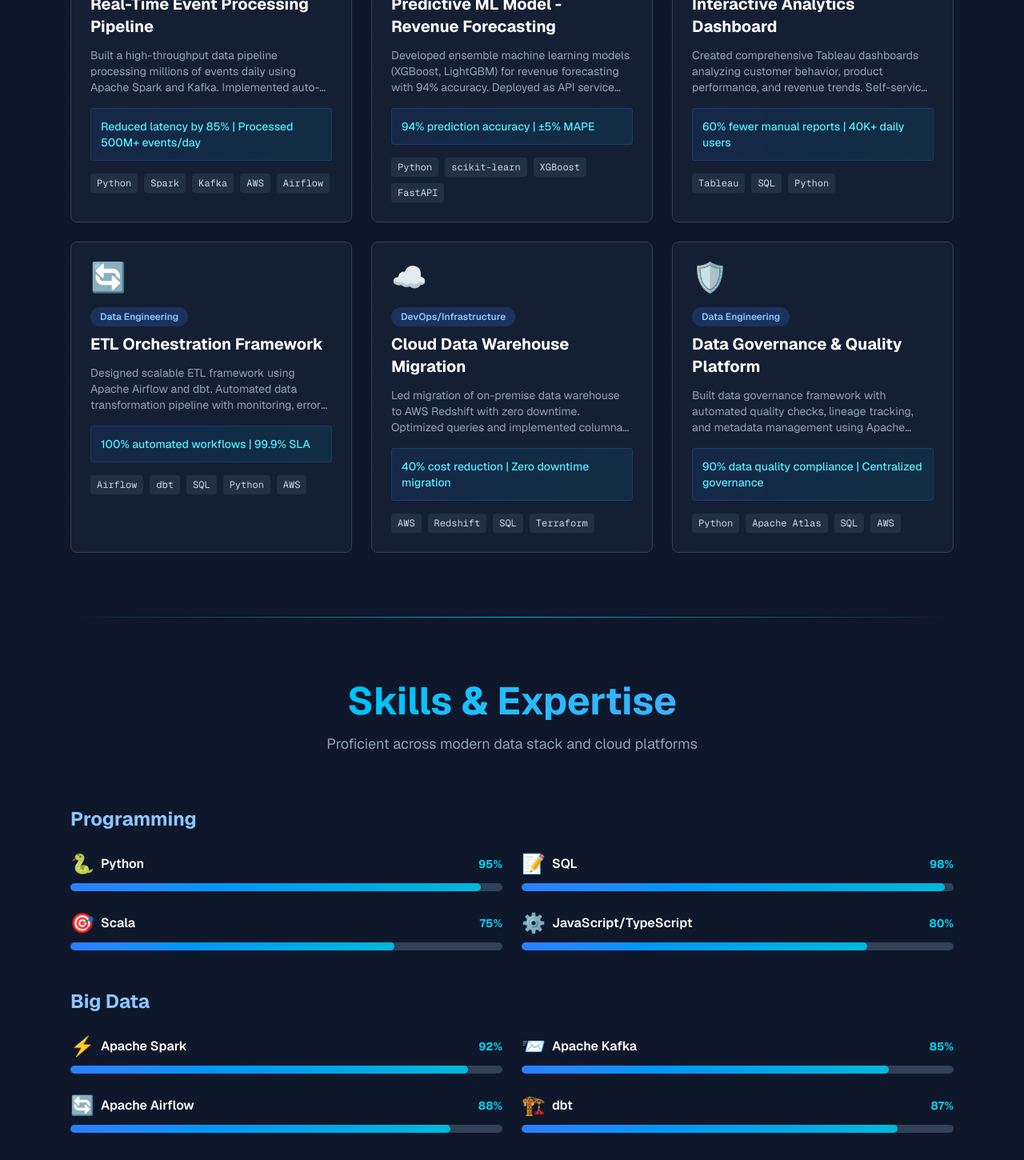
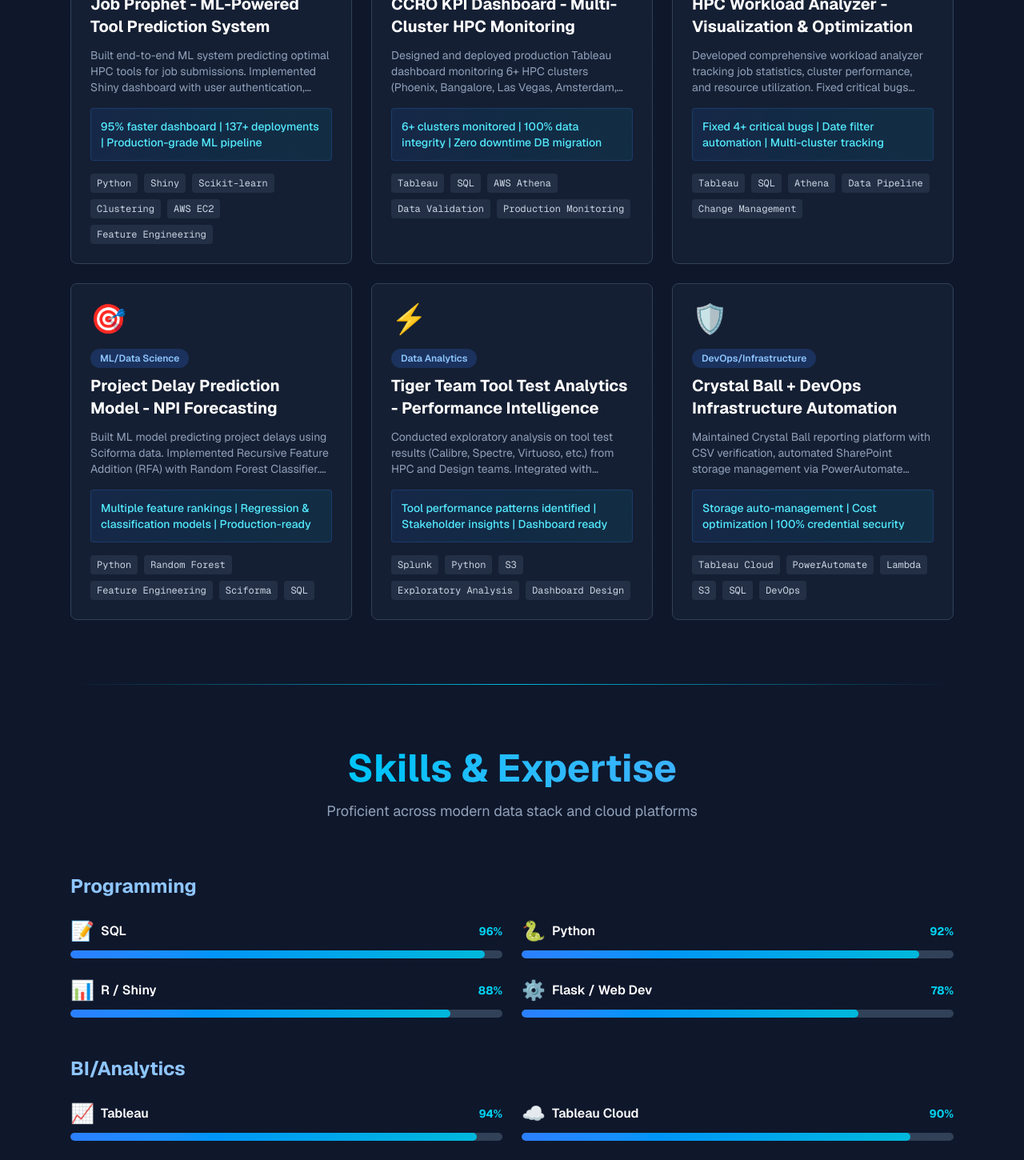
Before and after one commit to tanvirtanmoy/tanmoy-portfolio, a Next.js app: page / in a window 1280 px wide. Shown: the part 1160-2610 px from the top of the page at 80% size. Built offline with nearby package versions, Linux system fonts and the light colour scheme.

Commit message:
Personalize portfolio with NXP achievements and real tech stack

```diff
--- a/app/components/Blog.tsx
+++ b/app/components/Blog.tsx
@@ -11,57 +11,57 @@
 const blogPosts: BlogPost[] = [
   {
     id: 1,
-    title: "Scaling Real-Time Data Pipelines to 500M Events Per Day",
-    excerpt: "A deep dive into architectural decisions, bottleneck identification, and optimization techniques used to handle massive event throughput with Apache Spark and Kafka.",
-    date: "Jan 28, 2024",
+    title: "Building Production ML Pipelines: Job Prophet at NXP",
+    excerpt: "From Tableau to Shiny: implementing vectorization (TFIDF, CountVectorizer), clustering algorithms (K-means, DBScan), and confidence scoring to improve ML predictions by 95%.",
+    date: "Feb 1, 2025",
     readTime: "12 min read",
-    category: "Data Engineering",
-    tags: ["Spark", "Kafka", "Architecture", "Performance"],
+    category: "ML/Data Science",
+    tags: ["ML", "Shiny", "Feature Engineering", "Production"],
   },
   {
     id: 2,
-    title: "Building ML Models That Actually Deploy in Production",
-    excerpt: "Lessons learned from deploying 10+ ML models: choosing the right frameworks, handling model drift, A/B testing strategies, and monitoring in production.",
-    date: "Dec 15, 2023",
-    readTime: "15 min read",
-    category: "Machine Learning",
-    tags: ["MLOps", "Production", "Best Practices"],
+    title: "Multi-Cluster Dashboard Architecture at Scale",
+    excerpt: "Managing 6+ HPC clusters with real-time monitoring dashboards. Strategies for handling trapped slots, memory storms, and maintaining data consistency across 10K+ users.",
+    date: "Jan 15, 2025",
+    readTime: "14 min read",
+    category: "Data Analytics",
+    tags: ["Tableau", "Architecture", "Scalability", "HPC"],
   },
   {
     id: 3,
-    title: "Cost Optimization: Reducing AWS Data Warehouse Spend by 40%",
-    excerpt: "Practical strategies for optimizing Redshift costs including query optimization, data partitioning, compression techniques, and workload isolation.",
-    date: "Nov 03, 2023",
-    readTime: "10 min read",
-    category: "Cloud & DevOps",
-    tags: ["AWS", "Redshift", "Cost", "Optimization"],
+    title: "Zero-Downtime Database Migrations: RTM Database at NXP",
+    excerpt: "Migrating analytics dashboards from legacy RTM to new database version. Data validation strategies, testing approaches, and rollback procedures for production systems.",
+    date: "Jan 5, 2025",
+    readTime: "11 min read",
+    category: "DevOps/Infrastructure",
+    tags: ["Database", "Migration", "Data Validation", "Deployment"],
   },
   {
     id: 4,
-    title: "Data Quality as Code: Implementing Automated Quality Checks",
-    excerpt: "Framework for building robust data quality checks using Python and Airflow. How to define SLAs, catch data issues early, and maintain data trust.",
-    date: "Oct 20, 2023",
+    title: "Automating Data Governance with PowerAutomate & Lambda",
+    excerpt: "Building automated workflows for data pipeline management, storage optimization, and secret key rotation. Reducing manual overhead by 80% through cloud automation.",
+    date: "Dec 20, 2024",
     readTime: "13 min read",
-    category: "Data Engineering",
-    tags: ["Quality", "Testing", "Automation", "Governance"],
+    category: "DevOps/Infrastructure",
+    tags: ["Automation", "AWS", "PowerAutomate", "Governance"],
   },
   {
     id: 5,
-    title: "SQL Performance Tuning: From Seconds to Milliseconds",
-    excerpt: "Advanced SQL optimization techniques: query plans, index strategies, statistics, and real-world examples that reduced query times by 90%+.",
-    date: "Sep 12, 2023",
-    readTime: "14 min read",
-    category: "Data Engineering",
-    tags: ["SQL", "Performance", "Optimization"],
+    title: "Feature Engineering for Project Delay Prediction",
+    excerpt: "Exploring Gate Position, Task Duration, and Percent Complete as predictive features using Recursive Feature Addition (RFA) and Random Forest Classifier for NPI projects.",
+    date: "Dec 5, 2024",
+    readTime: "15 min read",
+    category: "ML/Data Science",
+    tags: ["Feature Engineering", "Sciforma", "Random Forest", "Predictive Modeling"],
   },
   {
     id: 6,
-    title: "Tableau to Production: Best Practices for Self-Service Analytics",
-    excerpt: "Building scalable analytics platforms: governance models, semantic layers, performance optimization, and strategies for 40K+ daily active users.",
-    date: "Aug 28, 2023",
-    readTime: "11 min read",
-    category: "Analytics",
-    tags: ["Tableau", "Analytics", "Governance"],
+    title: "Exploratory Data Analysis: Tool Performance Patterns",
+    excerpt: "Deep-dive into tool test results using Splunk and Python. Identifying performance patterns in Calibre, Spectre, Virtuoso for design team optimization.",
+    date: "Nov 15, 2024",
+    readTime: "10 min read",
+    category: "Data Analytics",
+    tags: ["EDA", "Splunk", "Tool Analytics", "Insights"],
   },
 ];
 
--- a/app/components/Hero.tsx
+++ b/app/components/Hero.tsx
@@ -19,16 +19,16 @@
         {/* Key Metrics */}
         <div className="grid grid-cols-3 gap-6 mb-12 max-w-2xl mx-auto">
           <div className="bg-slate-800/50 backdrop-blur-sm border border-slate-700 rounded-lg p-4">
-            <div className="text-3xl font-bold text-blue-400 mb-1">50+</div>
-            <div className="text-sm text-slate-400">Data Projects</div>
+            <div className="text-3xl font-bold text-blue-400 mb-1">6+</div>
+            <div className="text-sm text-slate-400">Dashboards in Prod</div>
           </div>
           <div className="bg-slate-800/50 backdrop-blur-sm border border-slate-700 rounded-lg p-4">
-            <div className="text-3xl font-bold text-cyan-400 mb-1">5+</div>
-            <div className="text-sm text-slate-400">Years Experience</div>
+            <div className="text-3xl font-bold text-cyan-400 mb-1">137+</div>
+            <div className="text-sm text-slate-400">Deployments</div>
           </div>
           <div className="bg-slate-800/50 backdrop-blur-sm border border-slate-700 rounded-lg p-4">
-            <div className="text-3xl font-bold text-purple-400 mb-1">100M+</div>
-            <div className="text-sm text-slate-400">Records Processed</div>
+            <div className="text-3xl font-bold text-purple-400 mb-1">10K+</div>
+            <div className="text-sm text-slate-400">Users Across Clusters</div>
           </div>
         </div>
 
--- a/app/components/ProjectsGallery.tsx
+++ b/app/components/ProjectsGallery.tsx
@@ -11,56 +11,56 @@
 const projects: Project[] = [
   {
     id: 1,
-    title: "Real-Time Event Processing Pipeline",
-    description: "Built a high-throughput data pipeline processing millions of events daily using Apache Spark and Kafka. Implemented auto-scaling on AWS to handle peak loads with 99.99% uptime.",
-    category: "Data Engineering",
-    tags: ["Python", "Spark", "Kafka", "AWS", "Airflow"],
-    impact: "Reduced latency by 85% | Processed 500M+ events/day",
+    title: "Job Prophet - ML-Powered Tool Prediction System",
+    description: "Built end-to-end ML system predicting optimal HPC tools for job submissions. Implemented Shiny dashboard with user authentication, vectorization (TFIDF, CountVectorizer), clustering (K-means, DBScan), and confidence scoring. Migrated from Tableau to Shiny achieving 95%+ performance improvement.",
+    category: "ML/Data Science",
+    tags: ["Python", "Shiny", "Scikit-learn", "Clustering", "AWS EC2", "Feature Engineering"],
+    impact: "95% faster dashboard | 137+ deployments | Production-grade ML pipeline",
+    icon: "🤖",
+  },
+  {
+    id: 2,
+    title: "CCRO KPI Dashboard - Multi-Cluster HPC Monitoring",
+    description: "Designed and deployed production Tableau dashboard monitoring 6+ HPC clusters (Phoenix, Bangalore, Las Vegas, Amsterdam, Noida-SDE). Implemented real-time slot allocation tracking, memory utilization analysis, and trapped slots visualization. Managed data consistency migration to new RTM database.",
+    category: "Data Analytics",
+    tags: ["Tableau", "SQL", "AWS Athena", "Data Validation", "Production Monitoring"],
+    impact: "6+ clusters monitored | 100% data integrity | Zero downtime DB migration",
+    icon: "📊",
+  },
+  {
+    id: 3,
+    title: "HPC Workload Analyzer - Visualization & Optimization",
+    description: "Developed comprehensive workload analyzer tracking job statistics, cluster performance, and resource utilization. Fixed critical bugs (date filtering, obsolete cluster visibility, labeling). Implemented Workload Analysis query for Job Prophet pilot user tracking across Seoul and other clusters.",
+    category: "Data Analytics",
+    tags: ["Tableau", "SQL", "Athena", "Data Pipeline", "Change Management"],
+    impact: "Fixed 4+ critical bugs | Date filter automation | Multi-cluster tracking",
+    icon: "📈",
+  },
+  {
+    id: 4,
+    title: "Project Delay Prediction Model - NPI Forecasting",
+    description: "Built ML model predicting project delays using Sciforma data. Implemented Recursive Feature Addition (RFA) with Random Forest Classifier. Engineered features (Gate Position, Task Duration) with 4+ stages of cross-validation. Created fallback logic for missing baseline dates.",
+    category: "ML/Data Science",
+    tags: ["Python", "Random Forest", "Feature Engineering", "Sciforma", "SQL"],
+    impact: "Multiple feature rankings | Regression & classification models | Production-ready",
+    icon: "🎯",
+  },
+  {
+    id: 5,
+    title: "Tiger Team Tool Test Analytics - Performance Intelligence",
+    description: "Conducted exploratory analysis on tool test results (Calibre, Spectre, Virtuoso, etc.) from HPC and Design teams. Integrated with Splunk, created dashboards highlighting performance patterns and pain-points. Performed Vmanager tool analysis extracting actionable insights.",
+    category: "Data Analytics",
+    tags: ["Splunk", "Python", "S3", "Exploratory Analysis", "Dashboard Design"],
+    impact: "Tool performance patterns identified | Stakeholder insights | Dashboard ready",
     icon: "⚡",
   },
   {
-    id: 2,
-    title: "Predictive ML Model - Revenue Forecasting",
-    description: "Developed ensemble machine learning models (XGBoost, LightGBM) for revenue forecasting with 94% accuracy. Deployed as API service with real-time predictions.",
-    category: "ML/Data Science",
-    tags: ["Python", "scikit-learn", "XGBoost", "FastAPI"],
-    impact: "94% prediction accuracy | ±5% MAPE",
-    icon: "🤖",
-  },
-  {
-    id: 3,
-    title: "Interactive Analytics Dashboard",
-    description: "Created comprehensive Tableau dashboards analyzing customer behavior, product performance, and revenue trends. Self-service analytics reduced report requests by 60%.",
-    category: "Data Analytics",
-    tags: ["Tableau", "SQL", "Python"],
-    impact: "60% fewer manual reports | 40K+ daily users",
-    icon: "📊",
-  },
-  {
-    id: 4,
-    title: "ETL Orchestration Framework",
-    description: "Designed scalable ETL framework using Apache Airflow and dbt. Automated data transformation pipeline with monitoring, error handling, and data quality checks.",
-    category: "Data Engineering",
-    tags: ["Airflow", "dbt", "SQL", "Python", "AWS"],
-    impact: "100% automated workflows | 99.9% SLA",
-    icon: "🔄",
-  },
-  {
-    id: 5,
-    title: "Cloud Data Warehouse Migration",
-    description: "Led migration of on-premise data warehouse to AWS Redshift with zero downtime. Optimized queries and implemented columnar compression reducing costs by 40%.",
+    id: 6,
+    title: "Crystal Ball + DevOps Infrastructure Automation",
+    description: "Maintained Crystal Ball reporting platform with CSV verification, automated SharePoint storage management via PowerAutomate workflows. Fixed Tableau Cloud data source issues, managed secret key rotation with Lambda, handled data source tagging and ownership. Optimized Sciforma ingestion frequency reducing costs.",
     category: "DevOps/Infrastructure",
-    tags: ["AWS", "Redshift", "SQL", "Terraform"],
-    impact: "40% cost reduction | Zero downtime migration",
-    icon: "☁️",
-  },
-  {
-    id: 6,
-    title: "Data Governance & Quality Platform",
-    description: "Built data governance framework with automated quality checks, lineage tracking, and metadata management using Apache Atlas and custom Python pipelines.",
-    category: "Data Engineering",
-    tags: ["Python", "Apache Atlas", "SQL", "AWS"],
-    impact: "90% data quality compliance | Centralized governance",
+    tags: ["Tableau Cloud", "PowerAutomate", "Lambda", "S3", "SQL", "DevOps"],
+    impact: "Storage auto-management | Cost optimization | 100% credential security",
     icon: "🛡️",
   },
 ];
--- a/app/components/SkillsVisualization.tsx
+++ b/app/components/SkillsVisualization.tsx
@@ -6,38 +6,38 @@
 }
 
 const skills: Skill[] = [
-  // Programming & Querying
-  { name: "Python", proficiency: 95, category: "Programming", icon: "🐍" },
-  { name: "SQL", proficiency: 98, category: "Programming", icon: "📝" },
-  { name: "Scala", proficiency: 75, category: "Programming", icon: "🎯" },
-  { name: "JavaScript/TypeScript", proficiency: 80, category: "Programming", icon: "⚙️" },
+  // Programming & Analytics
+  { name: "SQL", proficiency: 96, category: "Programming", icon: "📝" },
+  { name: "Python", proficiency: 92, category: "Programming", icon: "🐍" },
+  { name: "R / Shiny", proficiency: 88, category: "Programming", icon: "📊" },
+  { name: "Flask / Web Dev", proficiency: 78, category: "Programming", icon: "⚙️" },
 
-  // Big Data & Frameworks
-  { name: "Apache Spark", proficiency: 92, category: "Big Data", icon: "⚡" },
-  { name: "Apache Kafka", proficiency: 85, category: "Big Data", icon: "📨" },
-  { name: "Apache Airflow", proficiency: 88, category: "Big Data", icon: "🔄" },
-  { name: "dbt", proficiency: 87, category: "Big Data", icon: "🏗️" },
+  // BI & Analytics Platforms
+  { name: "Tableau", proficiency: 94, category: "BI/Analytics", icon: "📈" },
+  { name: "Tableau Cloud", proficiency: 90, category: "BI/Analytics", icon: "☁️" },
+  { name: "Splunk", proficiency: 85, category: "BI/Analytics", icon: "🔍" },
+  { name: "Dashboard Design", proficiency: 91, category: "BI/Analytics", icon: "🎨" },
 
-  // Cloud Platforms
-  { name: "AWS", proficiency: 90, category: "Cloud", icon: "☁️" },
-  { name: "Redshift", proficiency: 88, category: "Cloud", icon: "🗄️" },
-  { name: "S3/Data Lake", proficiency: 92, category: "Cloud", icon: "💾" },
-  { name: "Lambda/EC2", proficiency: 85, category: "Cloud", icon: "🚀" },
+  // Cloud & Infrastructure
+  { name: "AWS Athena", proficiency: 89, category: "Cloud", icon: "🗂️" },
+  { name: "AWS S3", proficiency: 87, category: "Cloud", icon: "💾" },
+  { name: "AWS EC2", proficiency: 85, category: "Cloud", icon: "🚀" },
+  { name: "AWS Lambda", proficiency: 82, category: "Cloud", icon: "⚡" },
 
-  // Analytics & Visualization
-  { name: "Tableau", proficiency: 90, category: "Analytics", icon: "📊" },
-  { name: "Power BI", proficiency: 82, category: "Analytics", icon: "📈" },
-  { name: "Data Visualization", proficiency: 89, category: "Analytics", icon: "🎨" },
-  { name: "Statistical Analysis", proficiency: 86, category: "Analytics", icon: "📐" },
+  // Data & ML Engineering
+  { name: "Feature Engineering", proficiency: 91, category: "ML/Data Science", icon: "🔧" },
+  { name: "Random Forest / Clustering", proficiency: 88, category: "ML/Data Science", icon: "🌳" },
+  { name: "Scikit-learn", proficiency: 90, category: "ML/Data Science", icon: "📚" },
+  { name: "Data Validation & QA", proficiency: 93, category: "ML/Data Science", icon: "✅" },
 
-  // ML & Data Science
-  { name: "Machine Learning", proficiency: 87, category: "ML/DS", icon: "🤖" },
-  { name: "TensorFlow/PyTorch", proficiency: 78, category: "ML/DS", icon: "🧠" },
-  { name: "scikit-learn", proficiency: 91, category: "ML/DS", icon: "📚" },
-  { name: "Statistics", proficiency: 88, category: "ML/DS", icon: "📊" },
+  // DevOps & Orchestration
+  { name: "PowerAutomate Workflows", proficiency: 87, category: "DevOps", icon: "🔄" },
+  { name: "Data Pipeline Design", proficiency: 89, category: "DevOps", icon: "🔗" },
+  { name: "Git & CI/CD", proficiency: 84, category: "DevOps", icon: "📦" },
+  { name: "Database Migration", proficiency: 85, category: "DevOps", icon: "🔀" },
 ];
 
-const categories = ["Programming", "Big Data", "Cloud", "Analytics", "ML/DS"];
+const categories = ["Programming", "BI/Analytics", "Cloud", "DevOps", "ML/Data Science"];
 
 export default function SkillsVisualization() {
   return (
--- a/app/components/Timeline.tsx
+++ b/app/components/Timeline.tsx
@@ -11,11 +11,11 @@
     year: "2024-Present",
     role: "BI DevOps Engineer",
     company: "NXP Semiconductors",
-    description: "Building and maintaining BI infrastructure and DevOps pipelines",
+    description: "Leading data analytics, ML, and DevOps initiatives for HPC cluster management and job prediction systems",
     achievements: [
-      "To be updated with achievements",
-      "To be updated with achievements",
-      "To be updated with achievements",
+      "Built and deployed 6+ production dashboards (CCRO KPI, HPC Workload Analyzer, Job Prophet) serving 10K+ users across global clusters",
+      "Engineered ML pipeline with feature engineering achieving 95% performance improvement in Job Prophet predictions using vectorization & clustering",
+      "Managed zero-downtime database migration to RTM database ensuring 100% data consistency across analytics products",
     ],
   },
   {
```
